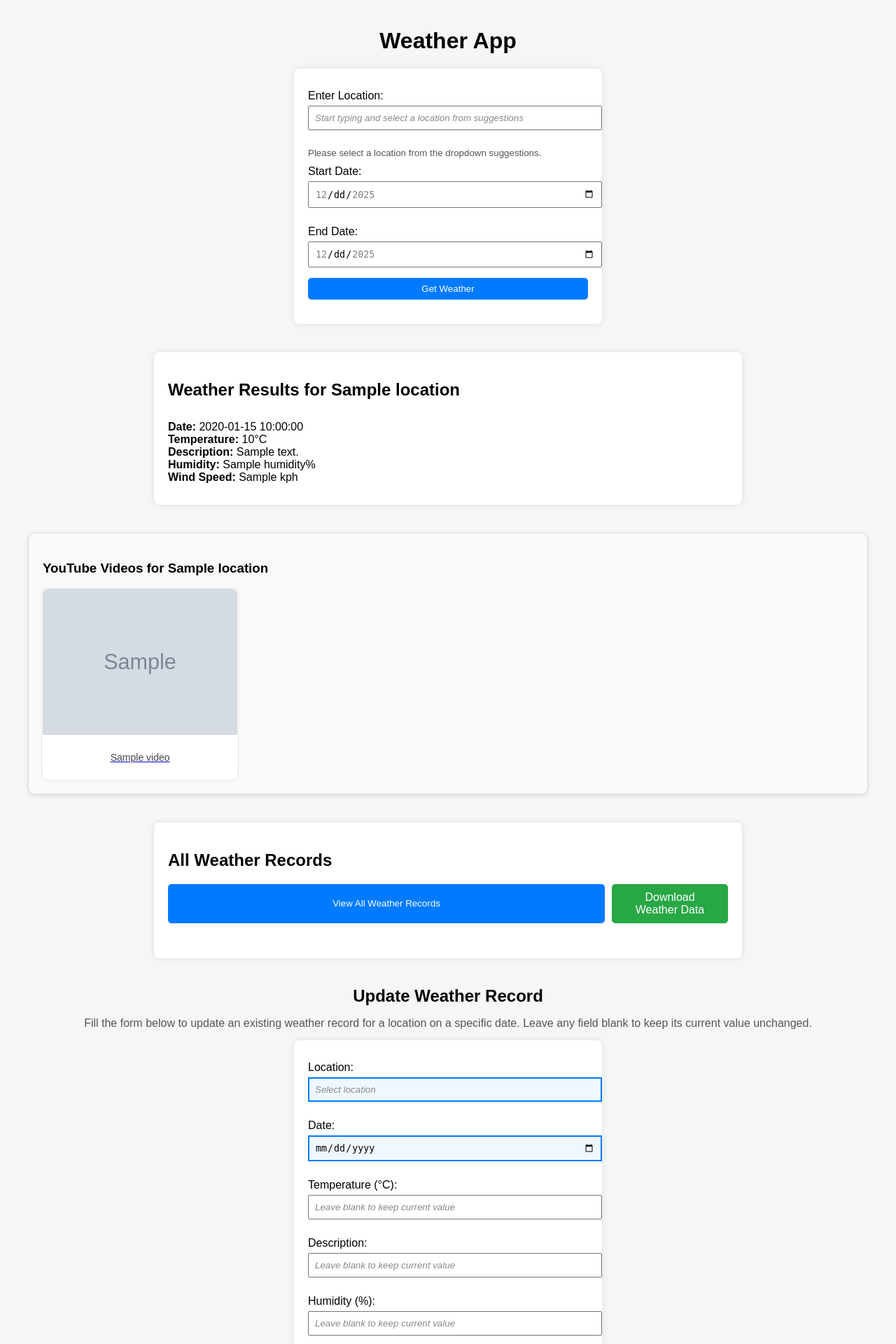
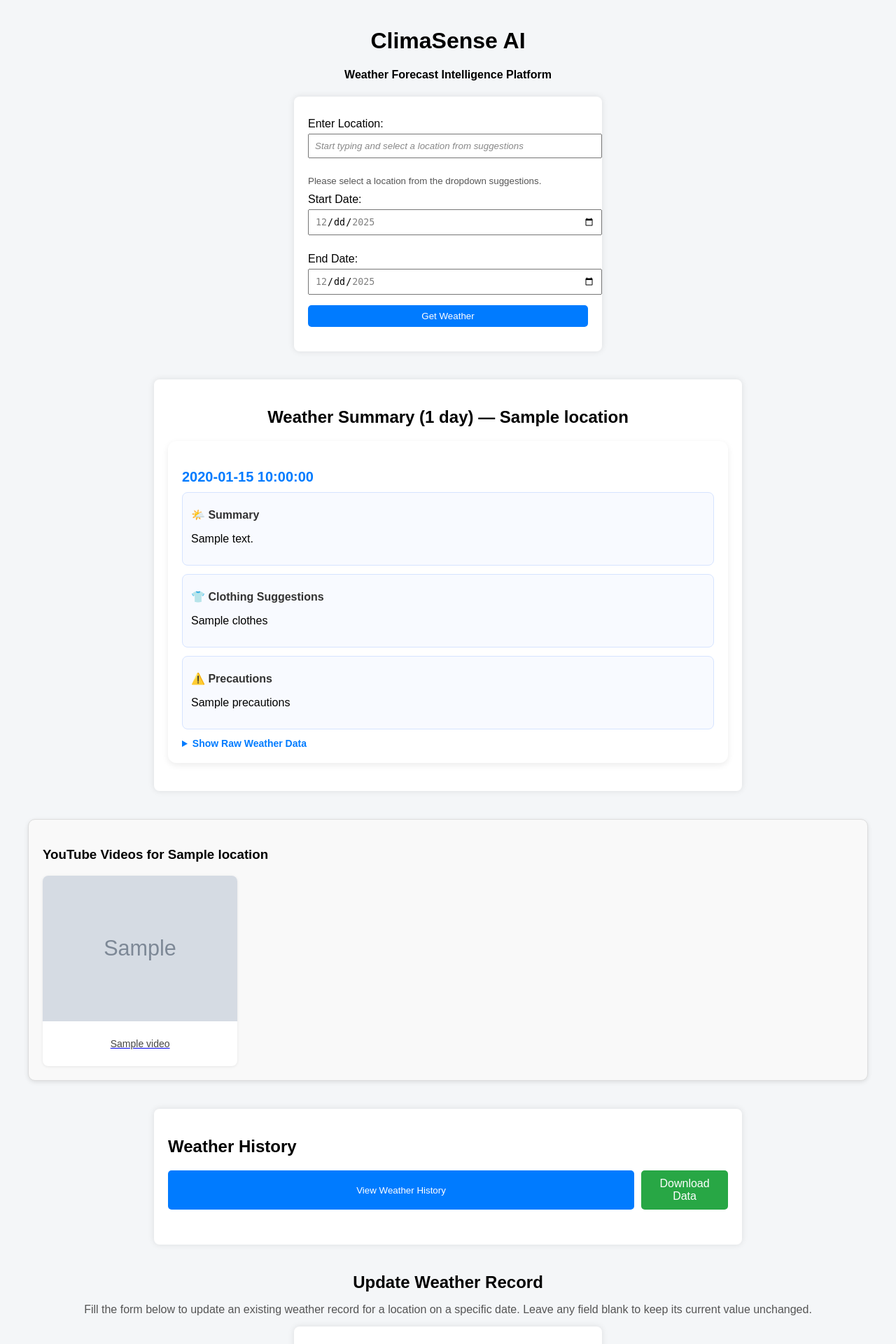
Before and after one commit to rkaur2612/weather-app-backend, a FastAPI app: template app/templates/index.html in a window 1280 px wide. Shown: the top 1920 px of the page at 70% size. Run offline with FastAPI, Linux system fonts and the light colour scheme; the template is opened without the code that fills it: most values are stand-ins (such as "Sample title", 1, 10 or a date in 2020); grey boxes marked "Sample" are stand-in pictures.

Commit message:
Feature#2 UI updated to show LLM Summary and recommendations

```diff
--- a/app/main.py
+++ b/app/main.py
@@ -123,6 +123,7 @@
                 "index.html", {"request": request, "error": f"Location '{location}' not found or invalid."}
             )
 
+        # STEP 1: COLLECT RAW WEATHER FOR EACH DAY
         current = start
         results = []
 
@@ -189,7 +190,42 @@
 
             current += timedelta(days=1)
 
-        # Fetch YouTube videos for the location
+        # STEP 2: LLM SUMMARIES FOR EACH DAY
+        final_output = []
+
+        for item in results:
+            if (
+                item["temperature"] is not None
+                and item["humidity"] is not None
+                and item["wind_speed"] is not None
+                and item["description"] is not None
+            ):
+                summary = generate_summary_llm(
+                    location=item["location"],
+                    date=item["date"],
+                    temp=item["temperature"],
+                    humidity=item["humidity"],
+                    wind_speed=item["wind_speed"],
+                    description=item["description"]
+                )
+
+                final_output.append({
+                     **item,  # keep raw weather data
+                     "summary": summary["summary"],
+                     "clothes": summary["clothes"],
+                     "precautions": summary["precautions"],
+                })
+            else:
+                final_output.append({
+                    **item,
+                    "summary": "No weather data available for this date.",
+                    "clothes": "N/A",
+                    "precautions": "N/A"
+                 })
+
+            print(final_output)
+
+        # Step 3 # Fetch YouTube videos for the location
         youtube_videos = []
         if not YOUTUBE_API_KEY:
             youtube_videos = []
@@ -213,11 +249,12 @@
         except Exception as e:
             youtube_videos = []
 
+        # STEP 4: RETURN EVERYTHING TO TEMPLATE
         return templates.TemplateResponse(
             "index.html",
             {
                 "request": request,
-                "weather_data": results,
+                "weather_data": final_output,
                 "youtube_videos": youtube_videos,
                 "location": location
             }
@@ -371,16 +408,3 @@
     # Redirect back to home page with a success message
     message = f"Weather record for {weather_entry.location} on {weather_entry.date.strftime('%Y-%m-%d')} deleted successfully."
     return RedirectResponse(url=f"/?success_delete={message}", status_code=303)
-
-if __name__ == "__main__":
-    result = generate_summary_llm(
-        location="San Francisco",
-        date="2025-12-12",
-        temp="8",
-        humidity="12",
-        wind_speed="15",
-        description="Rainy"
-    )
-    print(result["summary"])
-    print(result["clothes"])
-    print(result["precautions"])
--- a/app/static/style.css
+++ b/app/static/style.css
@@ -196,3 +196,43 @@
 .footer p {
     margin-top: 10px;
 }
+
+/* ---- Weather Summary Cards ---- */
+.weather-card {
+    background: #ffffff;
+    border-radius: 12px;
+    padding: 20px;
+    margin-bottom: 20px;
+    box-shadow: 0px 3px 10px rgba(0,0,0,0.08);
+}
+
+.weather-date {
+    font-size: 20px;
+    font-weight: bold;
+    color: #007BFF;
+    margin-bottom: 10px;
+}
+
+.weather-card h4 {
+    margin: 10px 0 5px;
+    color: #333;
+}
+
+.summary-section, .clothes-section, .precautions-section {
+    padding: 12px;
+    background: #f8faff;
+    border: 1px solid #d6e4ff;
+    border-radius: 8px;
+    margin-bottom: 12px;
+}
+
+.raw-details {
+    margin-top: 10px;
+    font-size: 14px;
+}
+
+.raw-details summary {
+    cursor: pointer;
+    color: #007BFF;
+    font-weight: bold;
+}
--- a/app/templates/index.html
+++ b/app/templates/index.html
@@ -2,13 +2,15 @@
 <html lang="en">
 <head>
     <meta charset="UTF-8">
-    <title>Weather App</title>
+    <title>ClimaSense AI</title>
     <meta name="viewport" content="width=device-width, initial-scale=1.0">
     <link rel="stylesheet" href="/static/style.css">
 </head>
 
 <body>
-    <h1>Weather App</h1>
+    <h1>ClimaSense AI</h1>
+    <h4 style="text-align: center;">Weather Forecast Intelligence Platform</h4>
+
 
     <!-- Input Form -->
     <form action="/weather" method="post" autocomplete="off">
@@ -38,7 +40,7 @@
     {% endif %}
 
     <!-- Display Weather Results -->
-    {% if weather_data %}
+    <!-- {% if weather_data %}
     <div class="results">
         <h2>Weather Results for {{ weather_data[0].location }}</h2>
         {% for entry in weather_data %}
@@ -51,7 +53,47 @@
         </div>
         {% endfor %}
     </div>
+    {% endif %} -->
+
+    {% if weather_data %}
+    <div class="results">
+        <h2 style="text-align:center;">
+            Weather Summary ({{ weather_data|length }} {{ "day" if weather_data|length == 1 else "days" }}) — {{ weather_data[0].location }}
+        </h2>
+
+        {% for entry in weather_data %}
+        <div class="weather-card">
+
+            <h3 class="weather-date">{{ entry.date }}</h3>
+
+            <div class="summary-section">
+                <h4>🌤️ Summary</h4>
+                <p>{{ entry.summary }}</p>
+            </div>
+
+            <div class="clothes-section">
+                <h4>👕 Clothing Suggestions</h4>
+                <p>{{ entry.clothes }}</p>
+            </div>
+
+            <div class="precautions-section">
+                <h4>⚠️ Precautions</h4>
+                <p>{{ entry.precautions }}</p>
+            </div>
+
+            <details class="raw-details">
+                <summary>Show Raw Weather Data</summary>
+                <p><strong>Temperature:</strong> {{ entry.temperature }}°C</p>
+                <p><strong>Description:</strong> {{ entry.description }}</p>
+                <p><strong>Humidity:</strong> {{ entry.humidity }}%</p>
+                <p><strong>Wind Speed:</strong> {{ entry.wind_speed }} kph</p>
+            </details>
+
+        </div>
+        {% endfor %}
+    </div>
     {% endif %}
+
 
     {% if youtube_videos %}
     <div class="youtube-box">
@@ -71,12 +113,12 @@
 
 
     <div class="results">
-        <h2>All Weather Records</h2>
+        <h2>Weather History</h2>
         <div style="display: flex; justify-content: center; gap: 10px; margin-bottom: 15px;">
-            <button id="view-all-btn">View All Weather Records</button>
+            <button id="view-all-btn">View Weather History</button>
             <a href="/export/csv" target="_blank">
                 <button type="button" class="small-button" style="background:#28a745;">
-                    Download Weather Data
+                    Download Data
                 </button>
             </a>
         </div>
@@ -355,7 +397,7 @@
 </script>
 
 <!-- Thin Footer Strip -->
-<footer class="footer">
+<!-- <footer class="footer">
     <strong>Developed by Ramandeep Kaur</strong> |
     <strong>PM Accelerator</strong>: <a href="https://www.pmaccelerator.io/" target="_blank" style="color:#007BFF; text-decoration:underline;">Website</a>
     <p>
@@ -363,7 +405,7 @@
         Our Product Manager Accelerator community is ambitious and committed. Through our program, participants have learned, honed, and developed new PM and leadership skills, giving them a strong foundation for future endeavors.
         Learn more on our Website.
     </p>
-</footer>
+</footer> -->
 
 
 </body>
```
